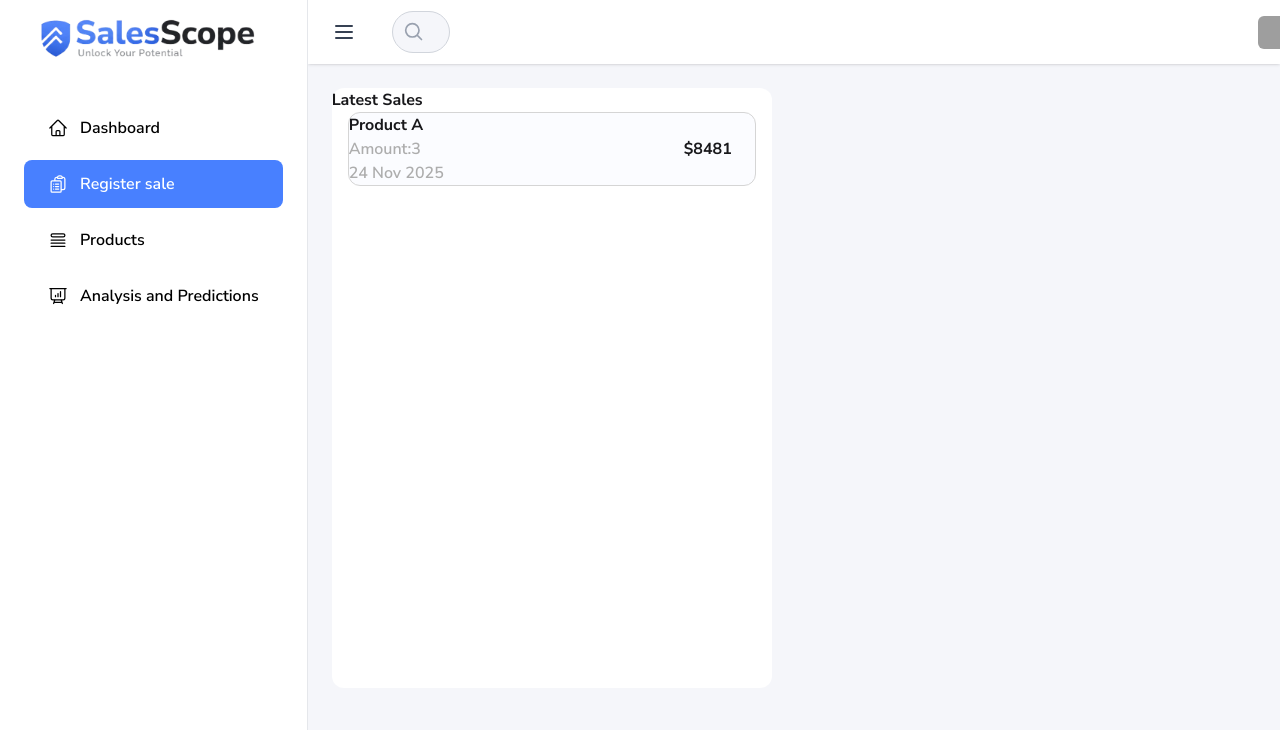
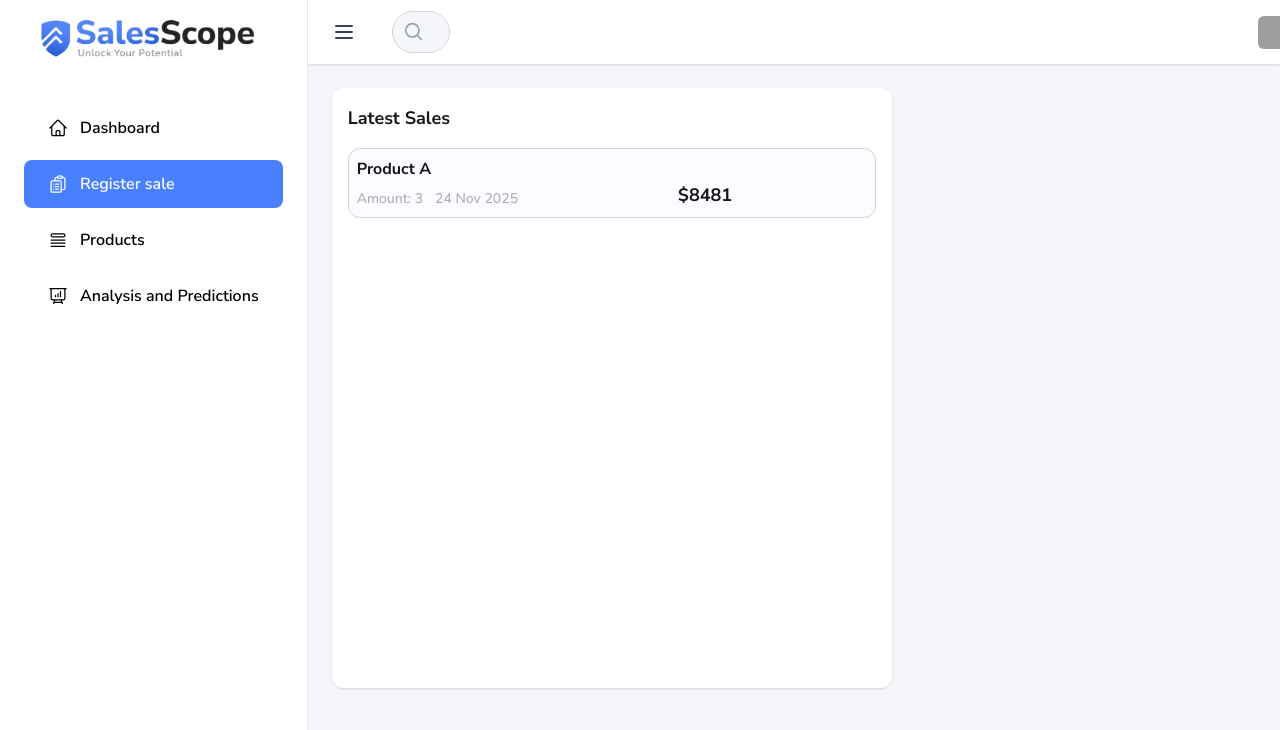
Before and after one commit to IntegrativeProject/SalesScope-Frontend, a Next.js app: page /registersale in a window 1280 px wide. Shown: the top 730 px of the page. Built offline with nearby package versions, Linux system fonts and the light colour scheme; grey boxes are pictures that could not be loaded.

Commit message:
feat(listContainer) The list items were aligned

```diff
--- a/src/components/ui/ListContainer.tsx
+++ b/src/components/ui/ListContainer.tsx
@@ -1,4 +1,5 @@
 import React from "react";
+
 type ListProps = {
   mainTitle?: string;
   price?: number;
@@ -6,17 +7,20 @@ type ListProps = {
 
 export default function ListContainer({ mainTitle, price }: ListProps) {
   return (
-    <section className="bg-[#FFFFFF] w-110 h-150 rounded-xl ">
-      <h1 className="font-bold ">Latest Sales</h1>
-      <article className="bg-[#FBFCFF] border border-[#D5D5D5] mx-4 rounded-xl  ">
-        <div className="flex space-x-60">
-          <div>
-            <h1 className="font-bold" >Product A</h1>
-            <p className="text-[#ADADAD] font-semibold" >Amount:3</p>
-            <p className="text-[#ADADAD] font-semibold"> 24 Nov 2025 </p>
+    <section className="bg-white w-140 h-150 rounded-xl p-4 shadow">
+      <h1 className="font-bold text-lg mb-4">Latest Sales</h1>
+
+      <article className="bg-[#FBFCFF] border border-[#D5D5D5] rounded-xl p-2">
+        <h2 className="font-bold text-base ">Product A</h2>
+
+        <div className="flex space-x-40">
+          <div className="flex items-center mt-auto flex-col-2 gap-3 text-sm text-[#ADADAD] font-medium  ">
+            <p className="">Amount: 3</p>
+            <p className="">24 Nov 2025</p>
           </div>
-          <div className="flex items-center" >
-            <h1 className="font-bold">$8481</h1>
+
+          <div className="flex items-center  ">
+            <p className="font-bold text-lg">$8481</p>
           </div>
         </div>
       </article>
```
